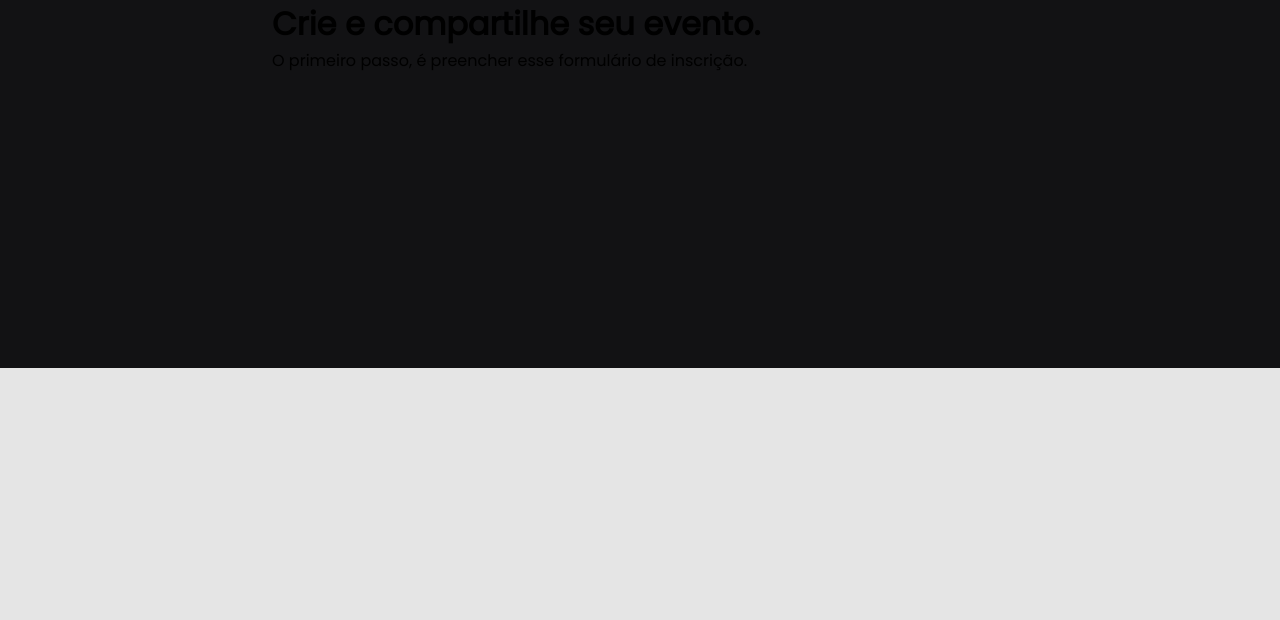
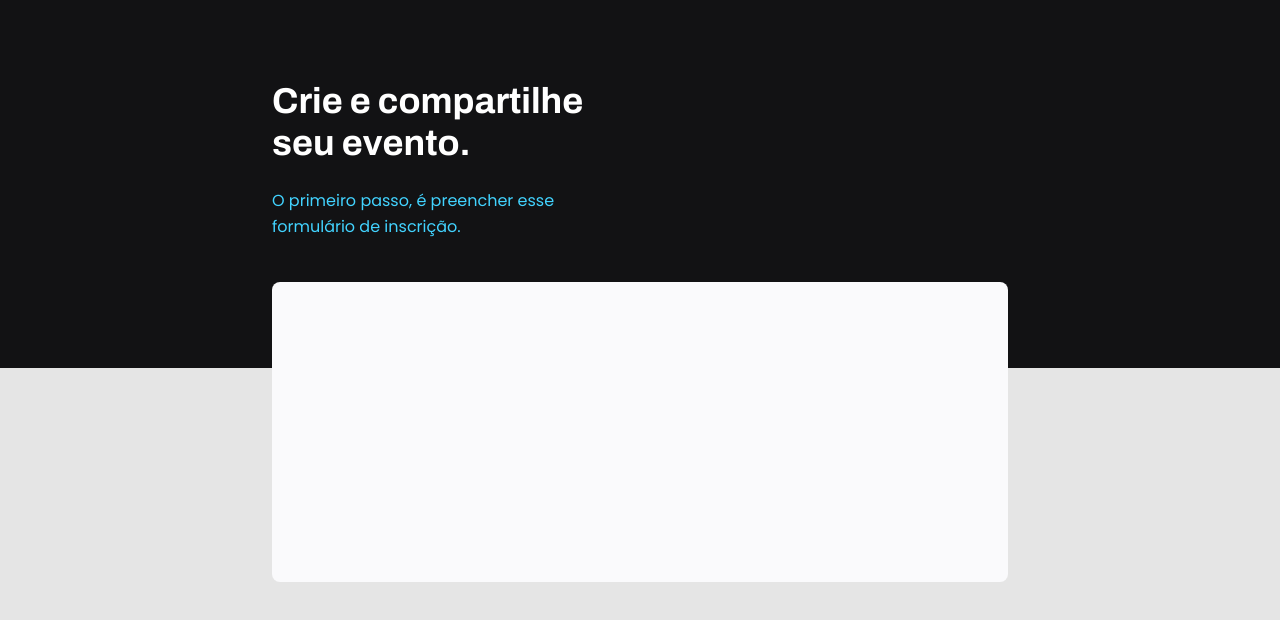
Before and after one commit to jhGomess/Formulario, a plain HTML site: page index.html in a window 1280 px wide. Drawn offline with Linux system fonts and the light colour scheme.

Commit message:
adicionado estilos css no header, h1, p e form.

```diff
--- a/style.css
+++ b/style.css
@@ -41,3 +41,31 @@ body::before {
   width: 73.6rem;
   margin: 0 auto;
 }
+
+header {
+  width: 32rem;
+  margin: 8rem 0rem 4.2rem;
+}
+
+header h1 {
+  font-family: "Archivo", sans-serif;
+  font-weight: 700;
+  font-size: 3.6rem;
+  line-height: 4.2rem;
+  color: white;
+
+  margin-bottom: 2.4rem;
+}
+
+header p {
+  color: var(--header-color);
+  font-size: 1.6rem;
+  line-height: 2.6rem;
+}
+
+form {
+  width: 73.6rem;
+  min-height: 30rem;
+  background-color: var(--bg-form);
+  border-radius: 0.8rem;
+}
```
